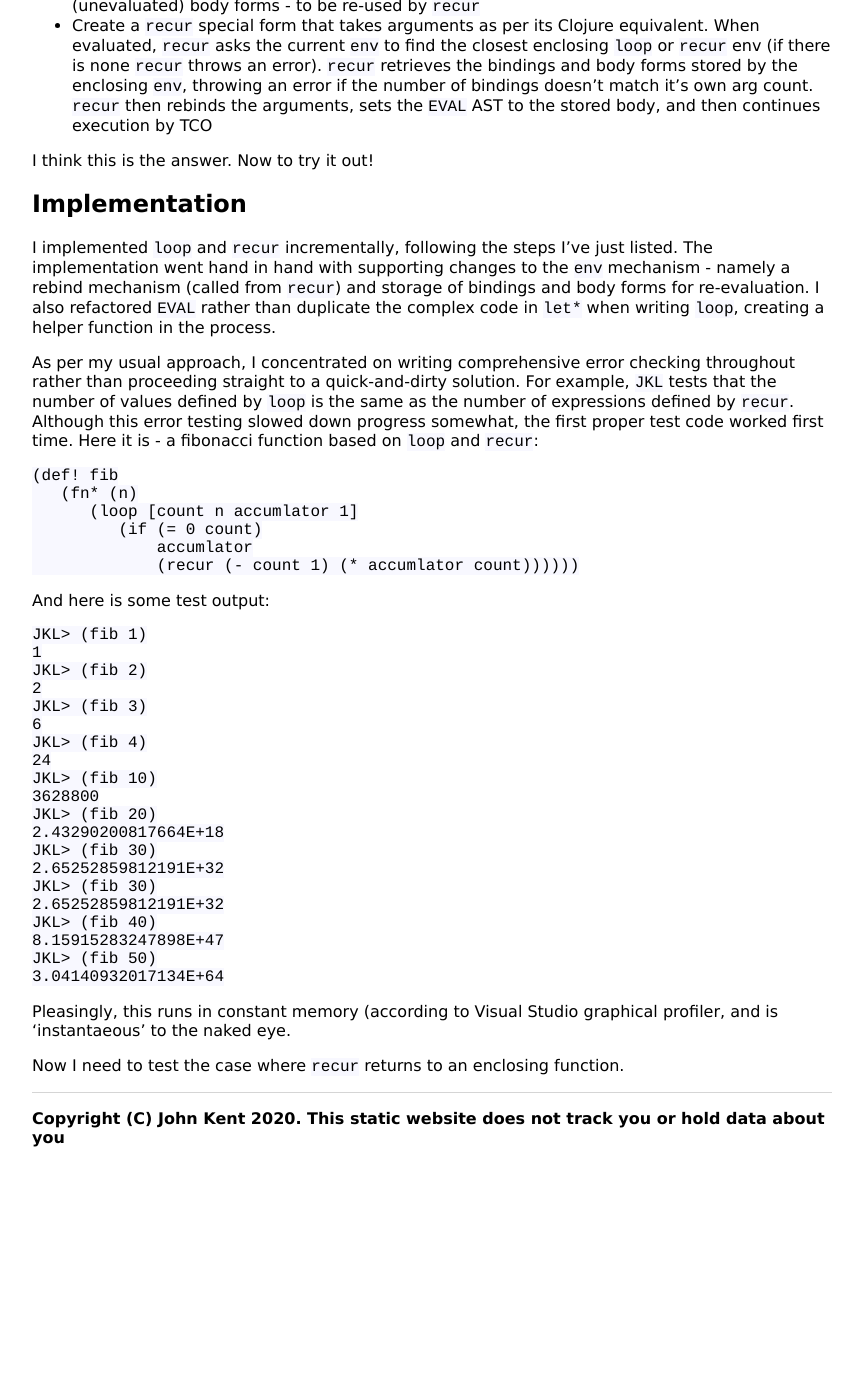
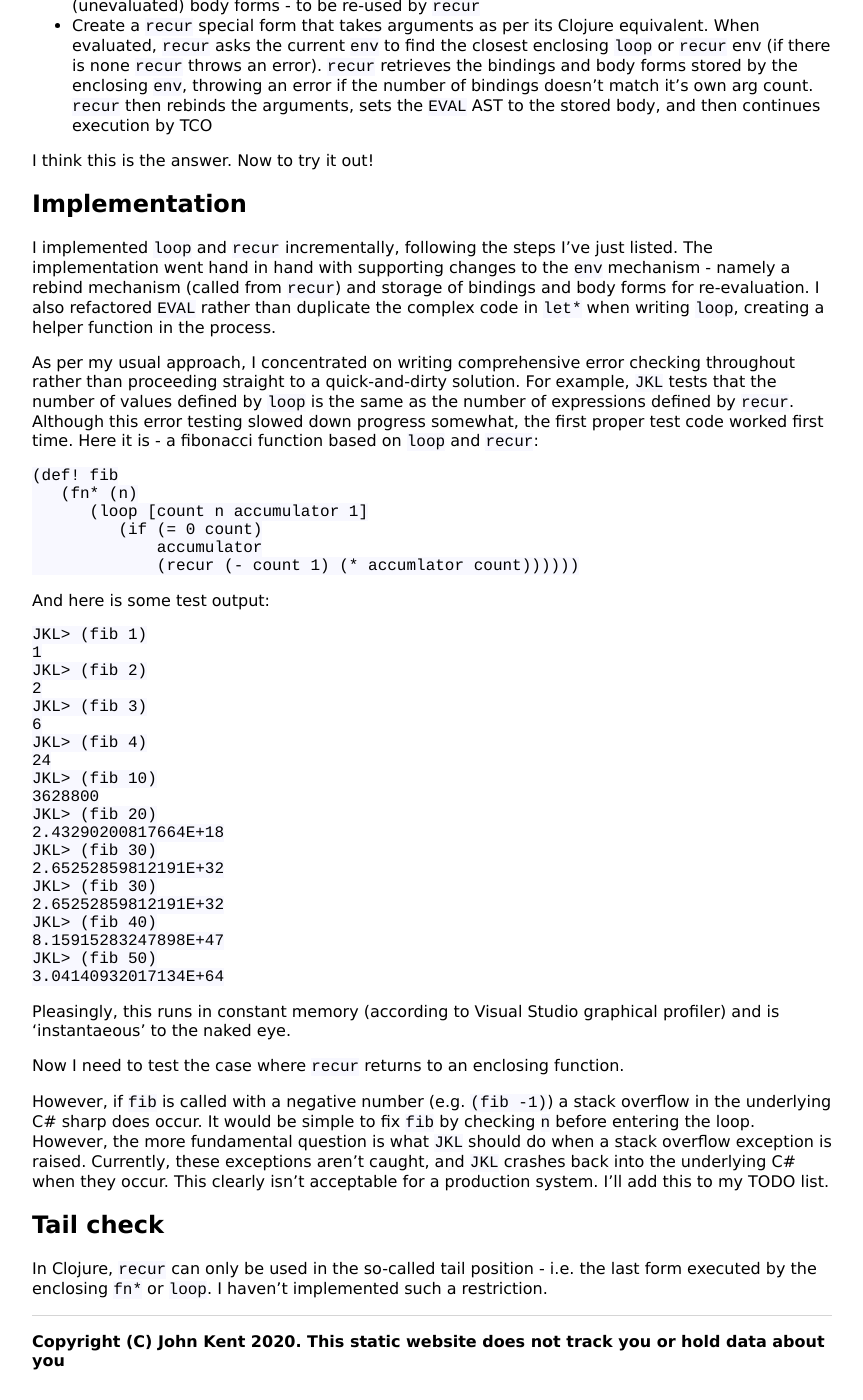
Before and after one commit to KineticLensman/KineticLensman.github.io, a Jekyll site: the page built from _posts/2020-04-18-looping-deep-dive.md, in a window 1280 px wide and 1400 px high, scrolled down 2854 px. Shown: the whole window, without its empty margins (208-1071 px from the left). Built offline with Jekyll 4.4.1, drawn with Linux system fonts in a browser that asks for light colours; before the commit the page ends 4031 px from its top, so only the background shows below that.

Commit message:
typos and stack overflow

````diff
--- a/_posts/2020-04-18-looping-deep-dive.md
+++ b/_posts/2020-04-18-looping-deep-dive.md
@@ -111,9 +111,9 @@ As per my usual approach, I concentrated on writing comprehensive error checking
 ```
 (def! fib
    (fn* (n)
-      (loop [count n accumlator 1]
+      (loop [count n accumulator 1]
          (if (= 0 count)
-             accumlator
+             accumulator
              (recur (- count 1) (* accumlator count))))))
 ```
 And here is some test output:
@@ -139,6 +139,12 @@ JKL> (fib 40)
 JKL> (fib 50)
 3.04140932017134E+64
 ```
-Pleasingly, this runs in constant memory (according to Visual Studio graphical profiler, and is 'instantaeous' to the naked eye.
+Pleasingly, this runs in constant memory (according to Visual Studio graphical profiler) and is 'instantaeous' to the naked eye.
 
 Now I need to test the case where `recur` returns to an enclosing function.
+
+However, if `fib` is called with a negative number (e.g. `(fib -1)`) a stack overflow in the underlying C# sharp does occur. It would be simple to fix `fib` by checking `n` before entering the loop. However, the more fundamental question is what `JKL` should do when a stack overflow exception is raised. Currently, these exceptions aren't caught, and `JKL` crashes back into the underlying C# when they occur. This clearly isn't acceptable for a production system. I'll add this to my TODO list.
+
+## Tail check
+
+In Clojure, `recur` can only be used in the so-called tail position - i.e. the last form executed by the enclosing `fn*` or `loop`. I haven't implemented such a restriction.
````
